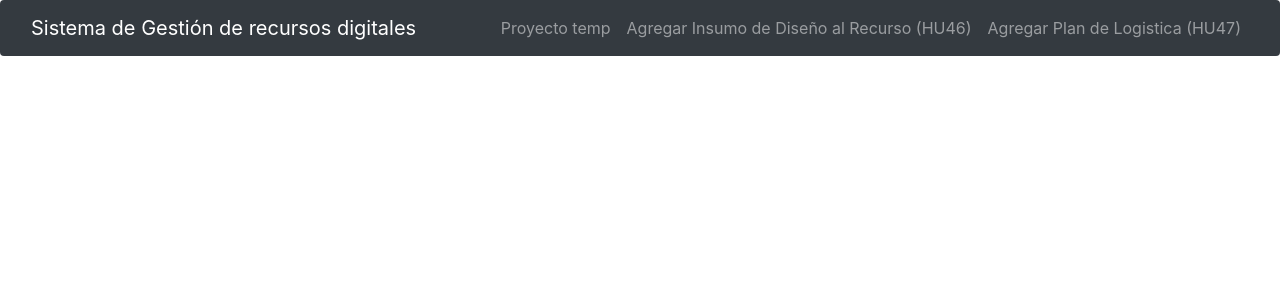
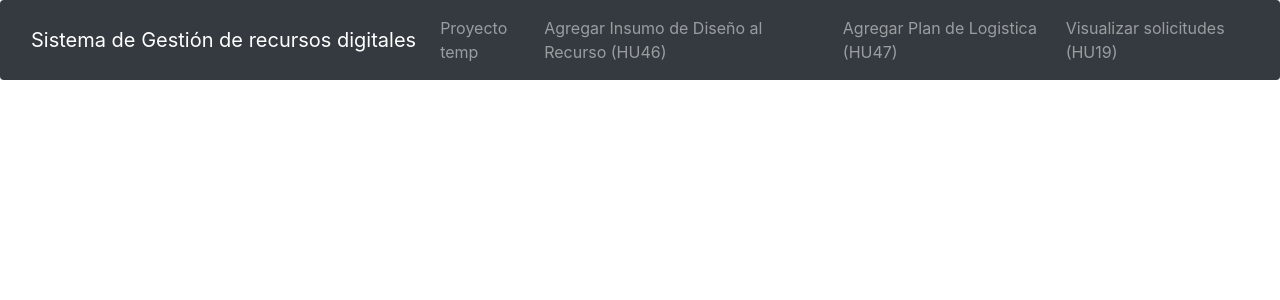
Before and after one commit to juniorportom/SGRED, a Django app: page / in a window 1280 px wide. Shown: the top 300 px of the page. Run offline with Django 3.2, Linux system fonts and the light colour scheme; data that the repository does not hold is empty; some libraries are stand-ins or nearby versions.

Commit message:
index nav list solicitudes

```diff
--- a/QueVideo/templates/videos/index.html
+++ b/QueVideo/templates/videos/index.html
@@ -98,6 +98,9 @@
                     <a class="nav-link" href="https://sgred.herokuapp.com/agregarPlanLogistica">Agregar Plan de Logistica
                         (HU47)</a>
                 </li>
+                <li class="nav-item">
+                    <a class="nav-link" href="http://localhost:8000/getNotifications">Visualizar solicitudes (HU19)</a>
+                </li>
 
             </ul>
         </div>
```
